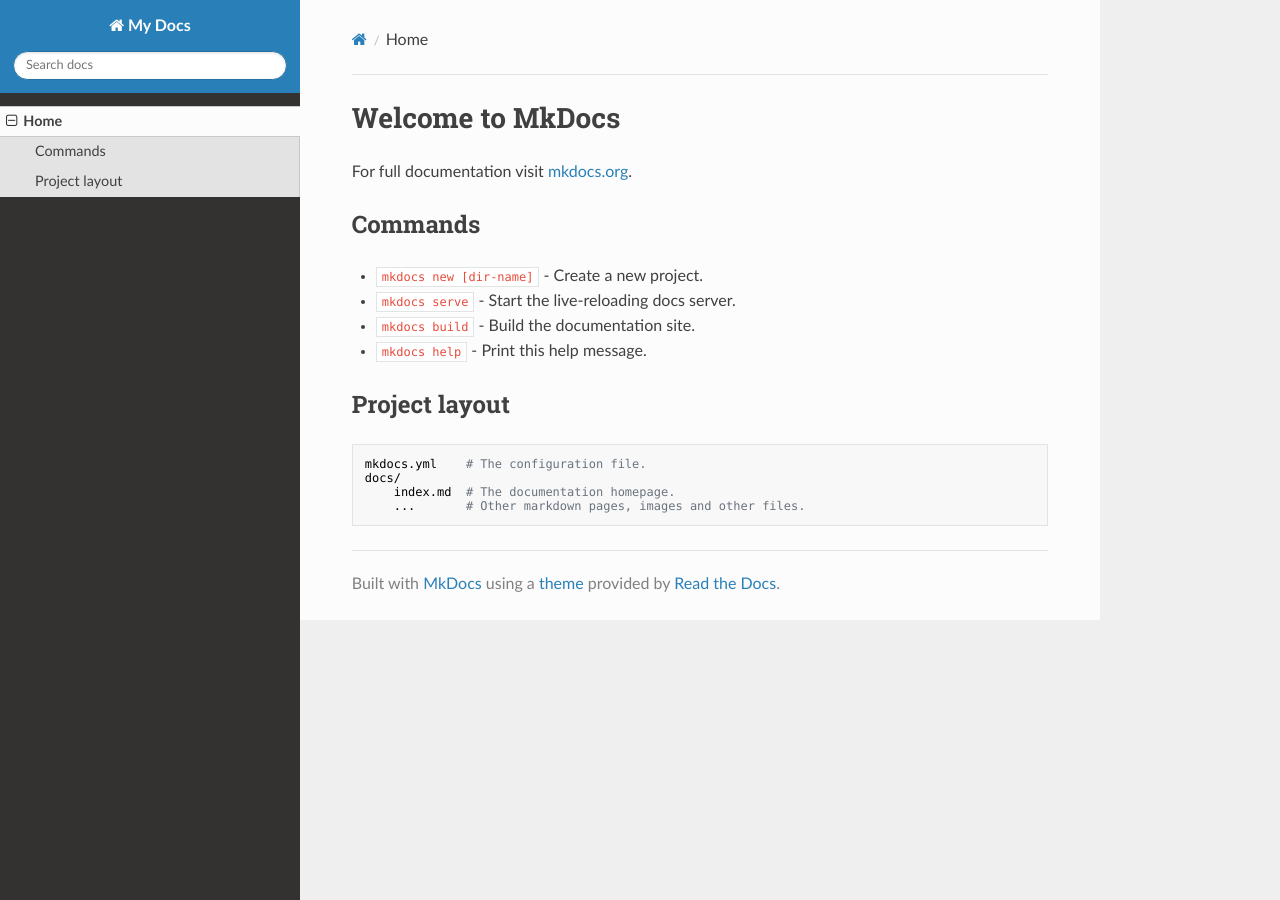
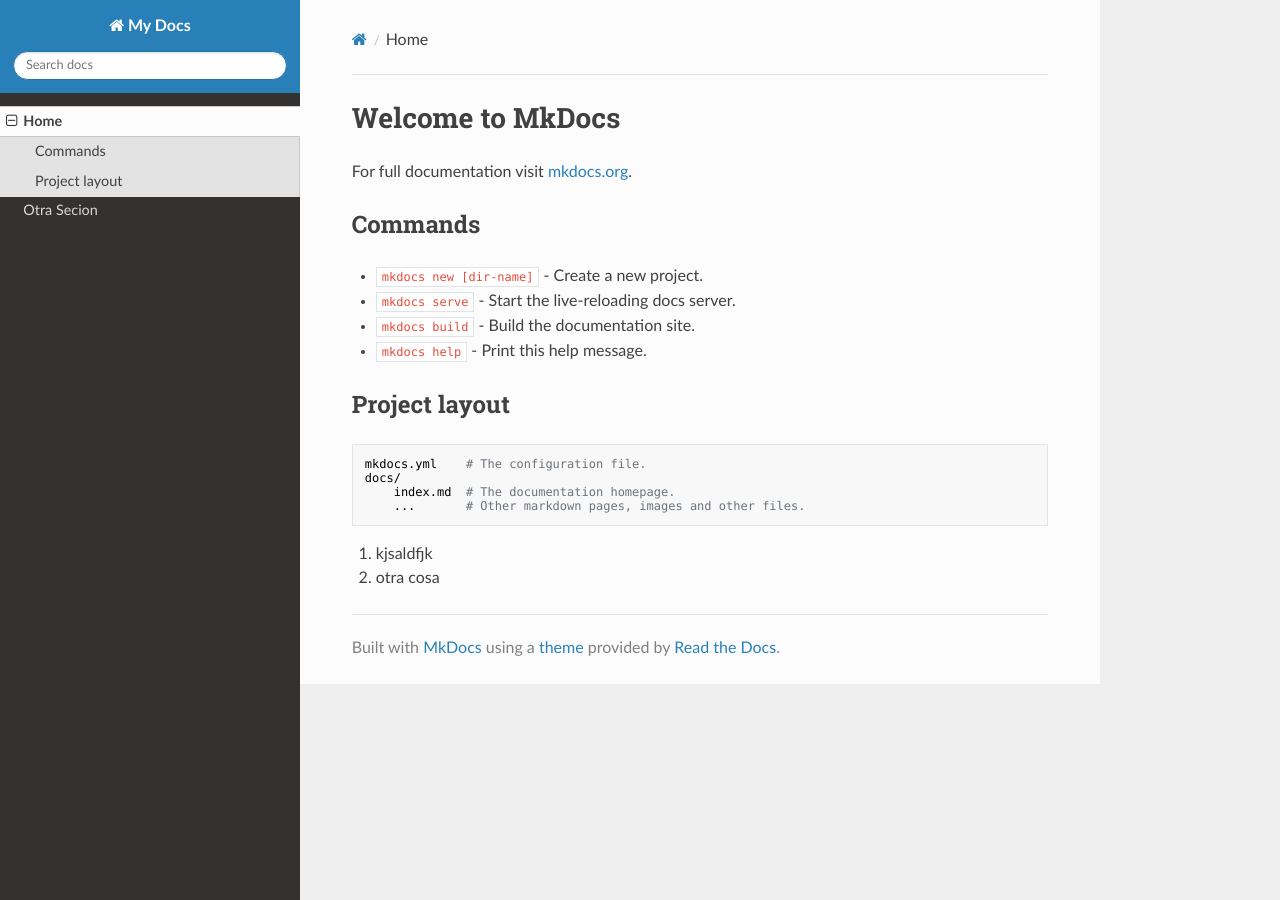
Before and after one commit to juandsc/general-docs, an MkDocs documentation site: the page built from docs/index.md, in a window 1280 px wide. Built offline with MkDocs 1.6.1, drawn with Linux system fonts in a browser that asks for light colours; nearby versions of some CDN libraries.

Commit message:
un commit

```diff
--- a/docs/index.md
+++ b/docs/index.md
@@ -15,3 +15,6 @@ For full documentation visit [mkdocs.org](https://mkdocs.org).
     docs/
         index.md  # The documentation homepage.
         ...       # Other markdown pages, images and other files.
+
+1.  kjsaldfjk
+2.  otra cosa
--- a/mkdocs.yml
+++ b/mkdocs.yml
@@ -1,4 +1,5 @@
 site_name: My Docs
 nav:
     - Home: index.md
+    - Otra Secion: section2.md
 theme: readthedocs
```
Also changed, not shown: docs/seccion2.md (added, +1 -0 lines).
